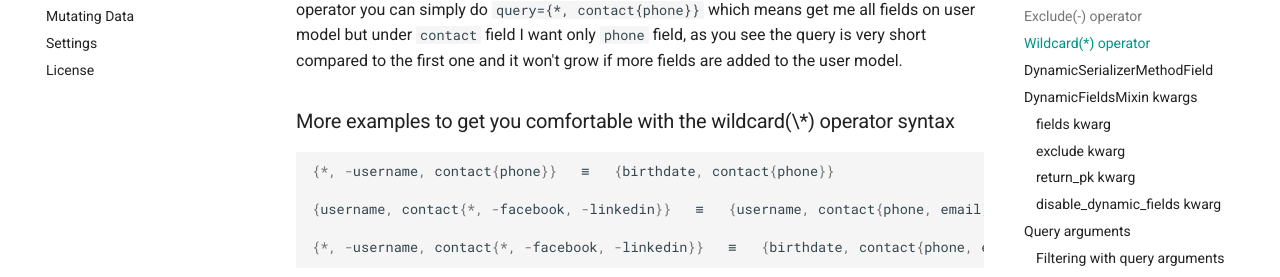
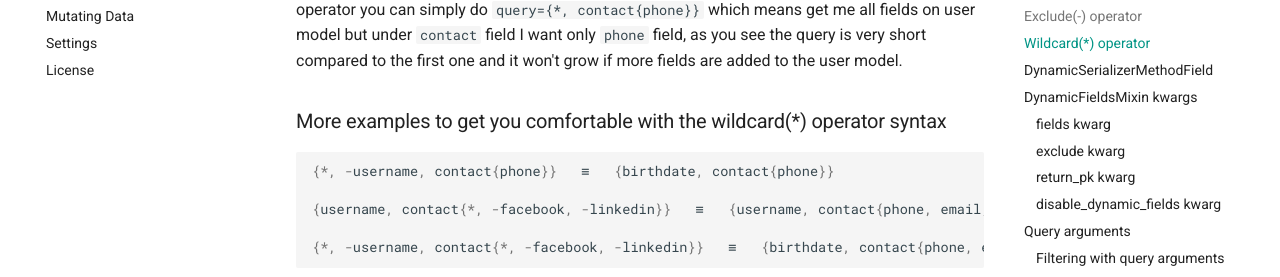
Before and after one commit to yezyilomo/django-restql, an MkDocs documentation site: the page built from docs/querying_data.md, in a window 1280 px wide and 900 px high, scrolled down 5481 px. Shown: the part 151-428 px from the top of the window. Built offline with MkDocs 1.6.1 and Material for MkDocs 9.7.7, drawn with Linux system fonts in a browser that asks for light colours; comment, search, counter and statistics services are not loaded.

Commit message:
:pencil:Fix typo on documentation

````diff
--- a/docs/querying_data.md
+++ b/docs/querying_data.md
@@ -239,7 +239,7 @@ Let's say you want to get all user fields but under `contact` field you want to
 
 but if you have many fields on user model you might endup writing a very long query, so with `*` operator you can simply do `query={*, contact{phone}}` which means get me all fields on user model but under `contact` field I want only `phone` field, as you see the query is very short compared to the first one and it won't grow if more fields are added to the user model.
 
-<h3>More examples to get you comfortable with the wildcard(\*) operator syntax</h3>
+<h3>More examples to get you comfortable with the wildcard(*) operator syntax</h3>
 ```py
 {*, -username, contact{phone}}   ≡   {birthdate, contact{phone}}
 
````
